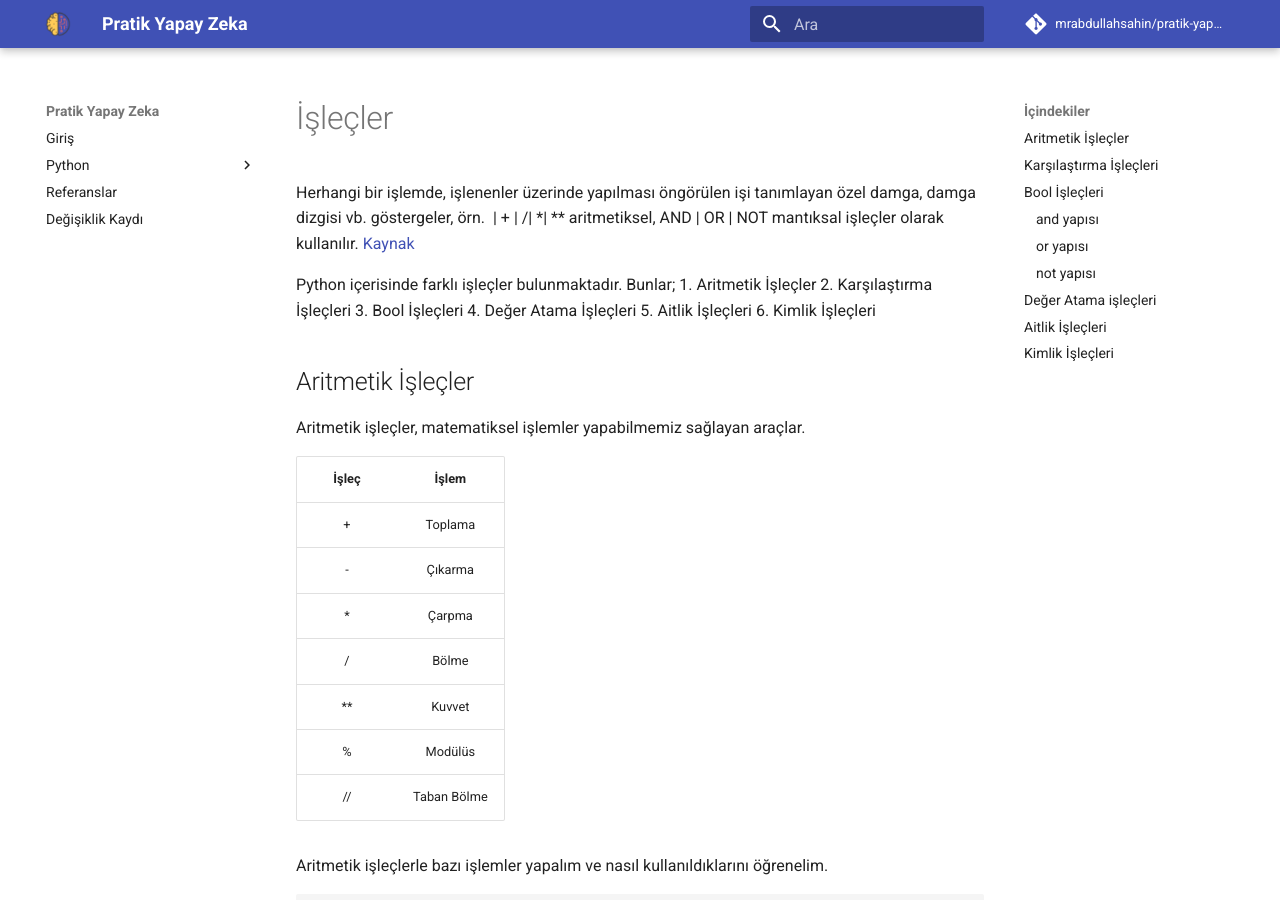
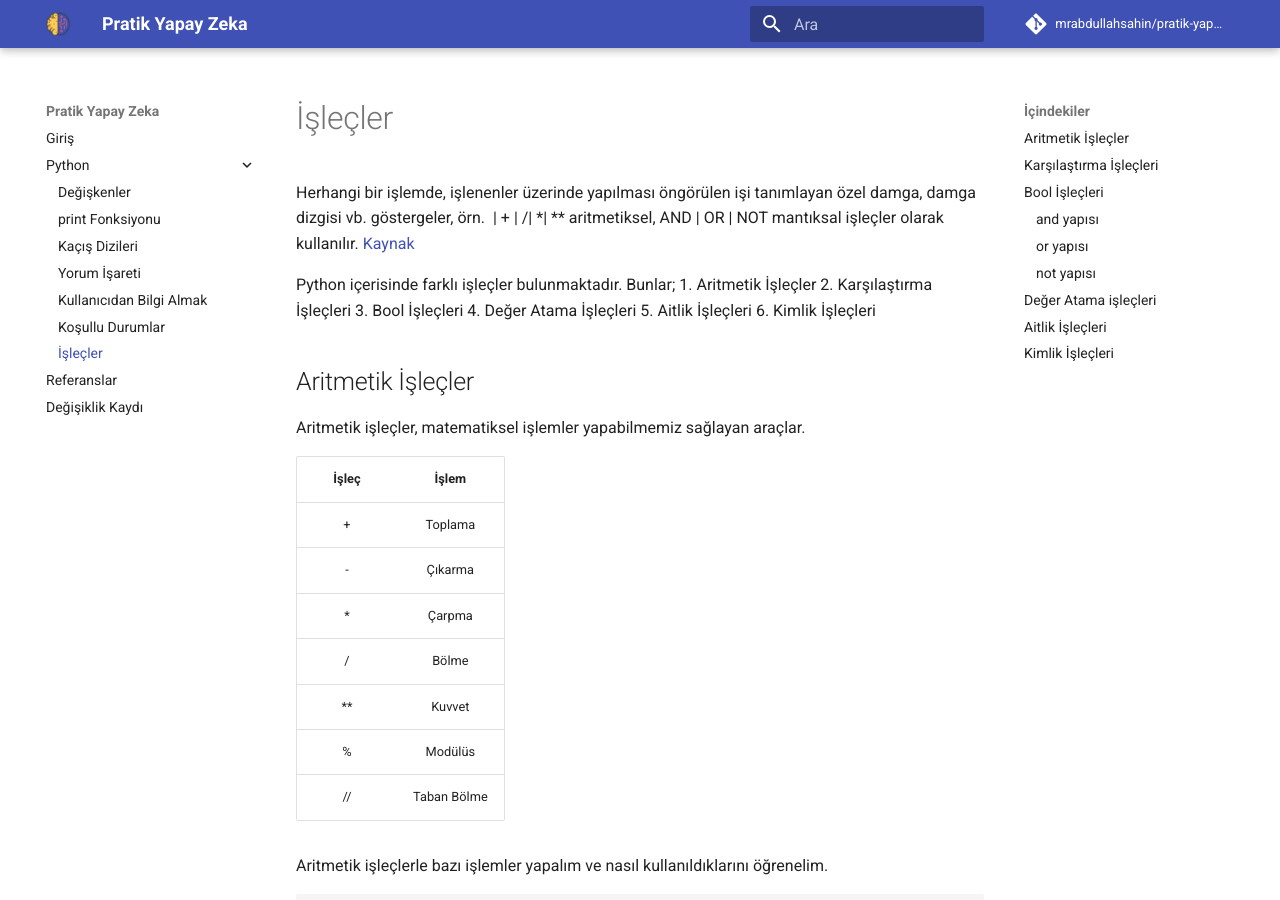
Before and after one commit to mrabdullahsahin/pratik-yapay-zeka, an MkDocs documentation site: the page built from docs/python/islecler.md, in a window 1280 px wide and 900 px high. Built offline with MkDocs 1.6.1 and Material for MkDocs 9.7.7, drawn with Linux system fonts in a browser that asks for light colours; comment, search, counter and statistics services are not loaded; part of the change alters nothing that is shown.

Commit message:
Update nav on mkdocs.yml

```diff
--- a/mkdocs.yml
+++ b/mkdocs.yml
@@ -34,6 +34,7 @@ nav:
     - Yorum İşareti: python/yorum_isareti.md
     - Kullanıcıdan Bilgi Almak: python/kullanicidan_bilgi_almak.md
     - Koşullu Durumlar: python/kosullu_durumlar.md
+    - İşleçler: python/islecler.md
   - Referanslar: referanslar.md
   - Değişiklik Kaydı: changelog.md
 
```
